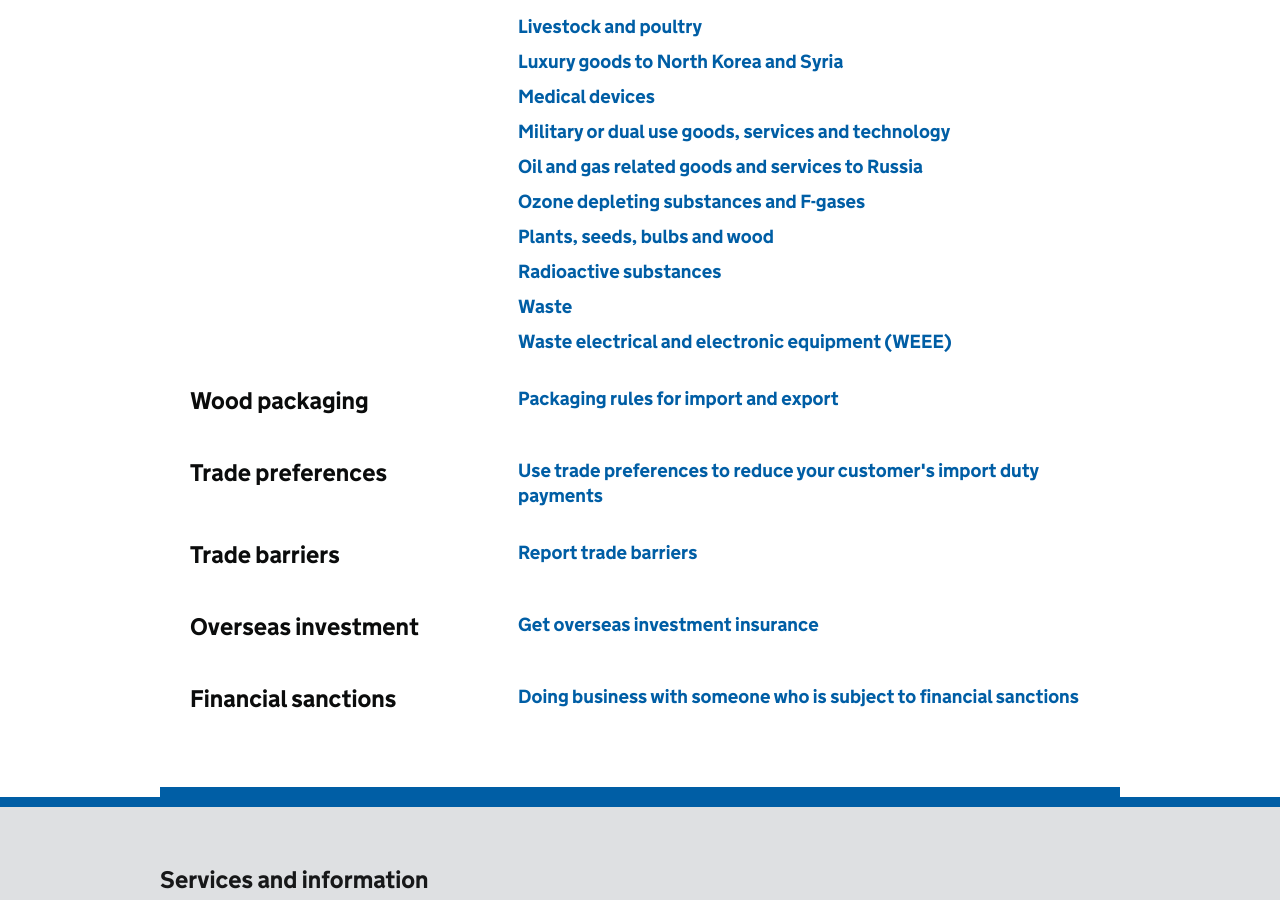
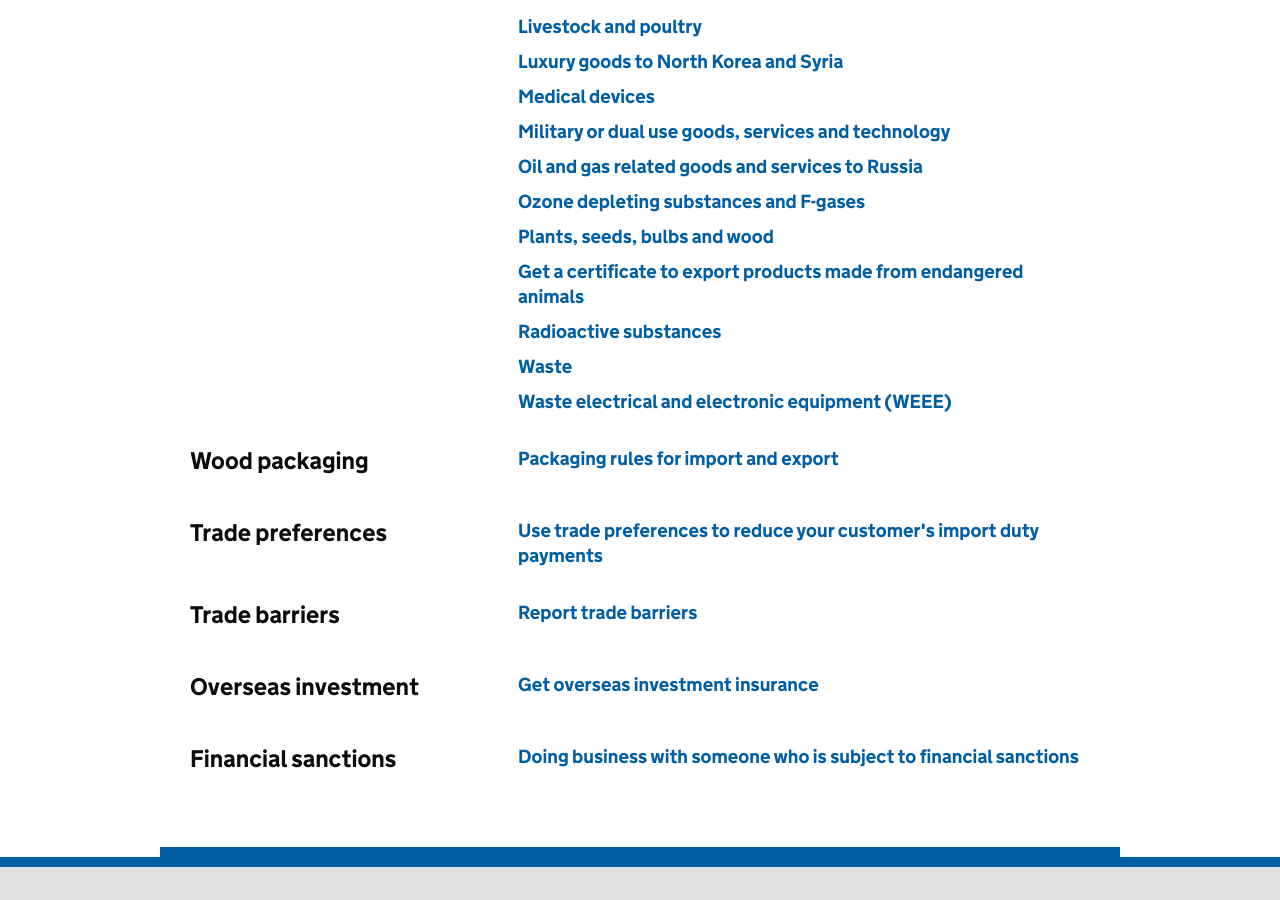
Before and after one commit to alphagov/govuk-import-export-prototype, a Jekyll site: the page built from topic/business-and-self-employed/exporting-and-doing-business-abroad.html, in a window 1280 px wide and 900 px high, scrolled down 1381 px. Built offline with Jekyll 4.4.1, drawn with Linux system fonts in a browser that asks for light colours.

Commit message:
Update exporting-and-doing-business-abroad.html

```diff
--- a/topic/business-and-self-employed/exporting-and-doing-business-abroad.html
+++ b/topic/business-and-self-employed/exporting-and-doing-business-abroad.html
@@ -78,6 +78,8 @@ index_lists:
        url: '/guidance/get-a-licence-to-export-cfcs-and-ozone-depleting-gases.html'
      - name: Plants, seeds, bulbs and wood
        url: '/guidance/get-a-licence-to-export-plants-seeds-bulbs-and-woods.html'
+     - name: Get a certificate to export products made from endangered animals
+       url: '/guidance/get-a-certificate-to-export-endangered-products-of-animal-origin.html'
      - name: Radioactive substances
        url: '/guidance/get-a-licence-to-export-radioactive-substances.html'
      - name: Waste
```
